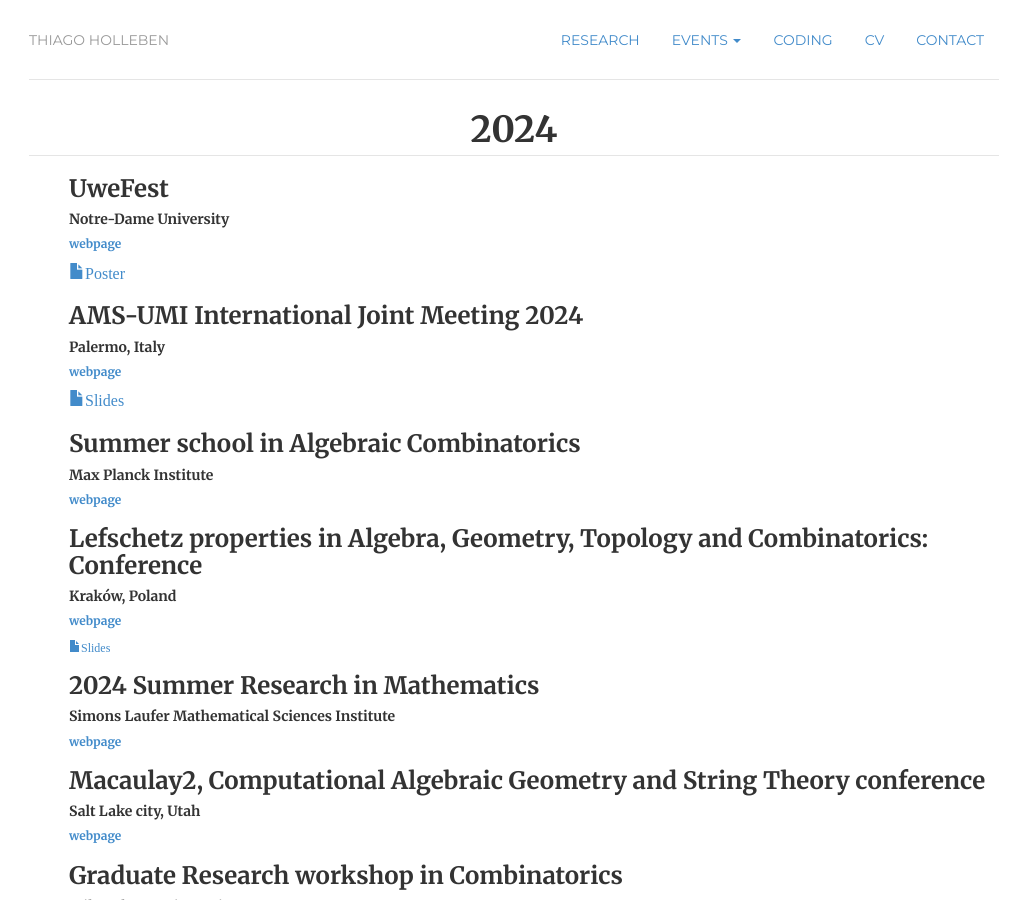
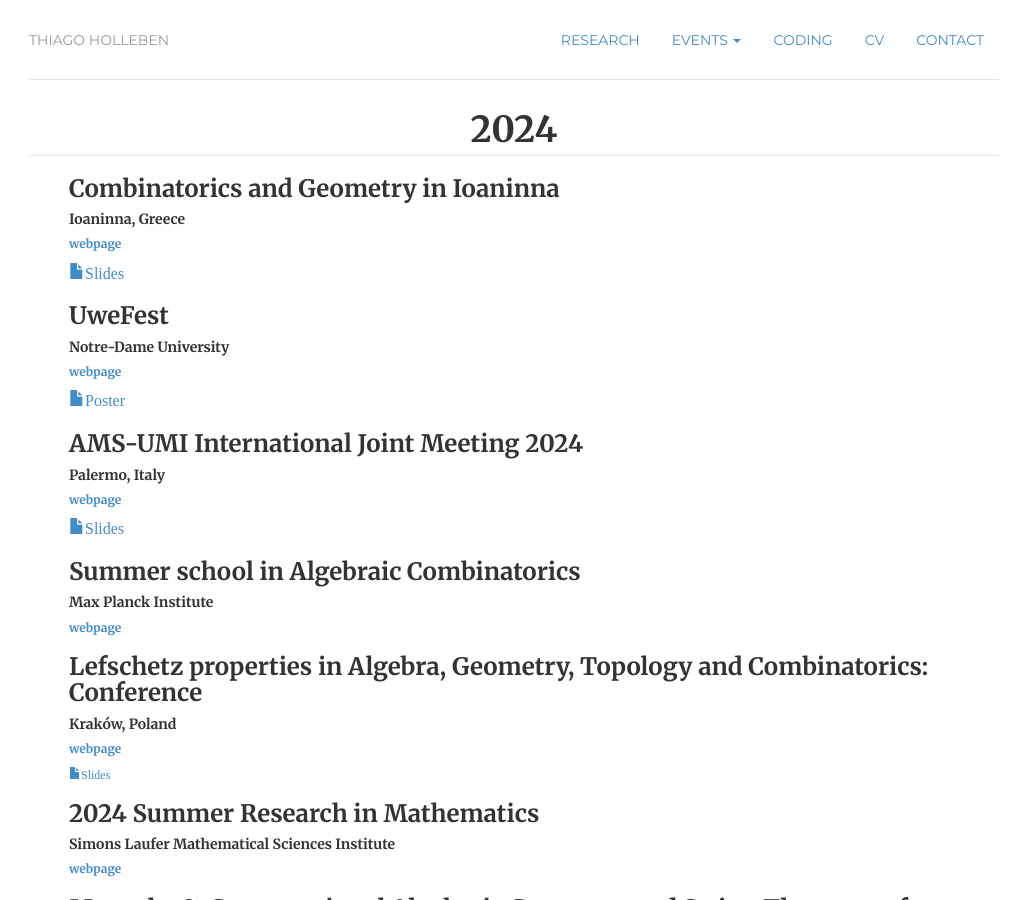
Before and after one commit to hollebenthiago/hollebenthiago.github.io, a Jekyll site: the page built from attended/index.html, in a window 1280 px wide and 900 px high. Shown: the whole window, without its empty margins (126-1142 px from the left). Built offline with Jekyll 4.4.1, drawn with Linux system fonts in a browser that asks for light colours.

Commit message:
cgi slides

```diff
--- a/attended/index.html
+++ b/attended/index.html
@@ -10,6 +10,18 @@
 
     <div class="paper-list">
         <ul>
+            <li>
+                <h3>
+                    Combinatorics and Geometry in Ioaninna
+                </h3>
+                <h5>
+                    Ioaninna, Greece
+                </h5>
+                <h6>
+                    <a href="https://sites.google.com/view/cgi-ioannina-2024/">webpage</a>
+                </h6>
+                <a href="../slidesposters/slides/cgi24.pdf"><i class="glyphicon glyphicon-file">Slides</i></a>
+            </li>
             <li>
                 <h3>
                     UweFest
```
Also changed, not shown: 1 other file.
